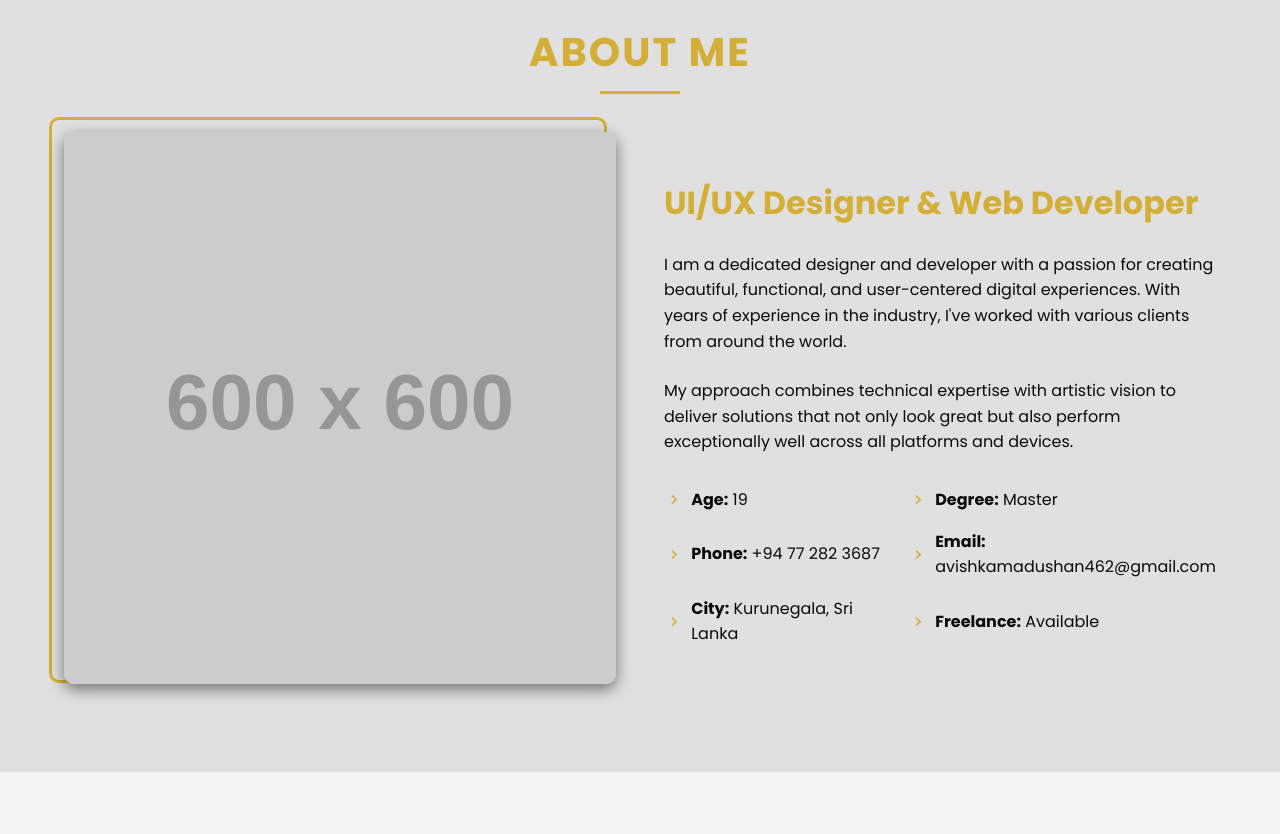
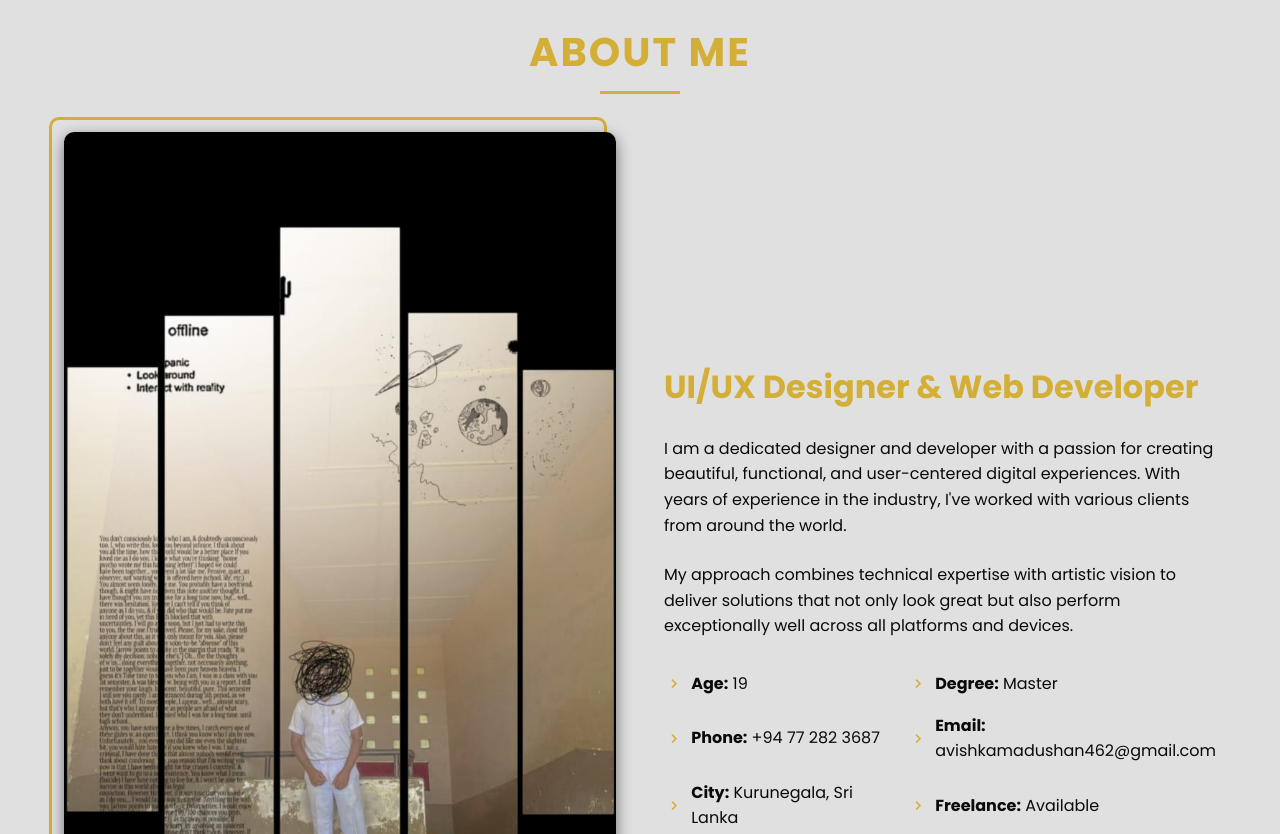
Before and after one commit to madumax2006-byte/avishka, a plain HTML site: page index.html in a window 1280 px wide. Shown: the part 860-1694 px from the top of the page. Drawn offline with nearby package versions, Linux system fonts and the light colour scheme; placeholder pictures from the web are drawn by us.

Commit message:
Update index.html

```diff
--- a/index.html
+++ b/index.html
@@ -1455,7 +1455,7 @@
 
             <div class="about-content">
                 <div class="about-image">
-                    <img src="https://placehold.co/600x600/333333/FFFFFF/png?text=Avishka" alt="Avishka">
+                    <img src="/media/my.jpg" alt="Avishka">
                 </div>
 
                 <div class="about-text">
```
